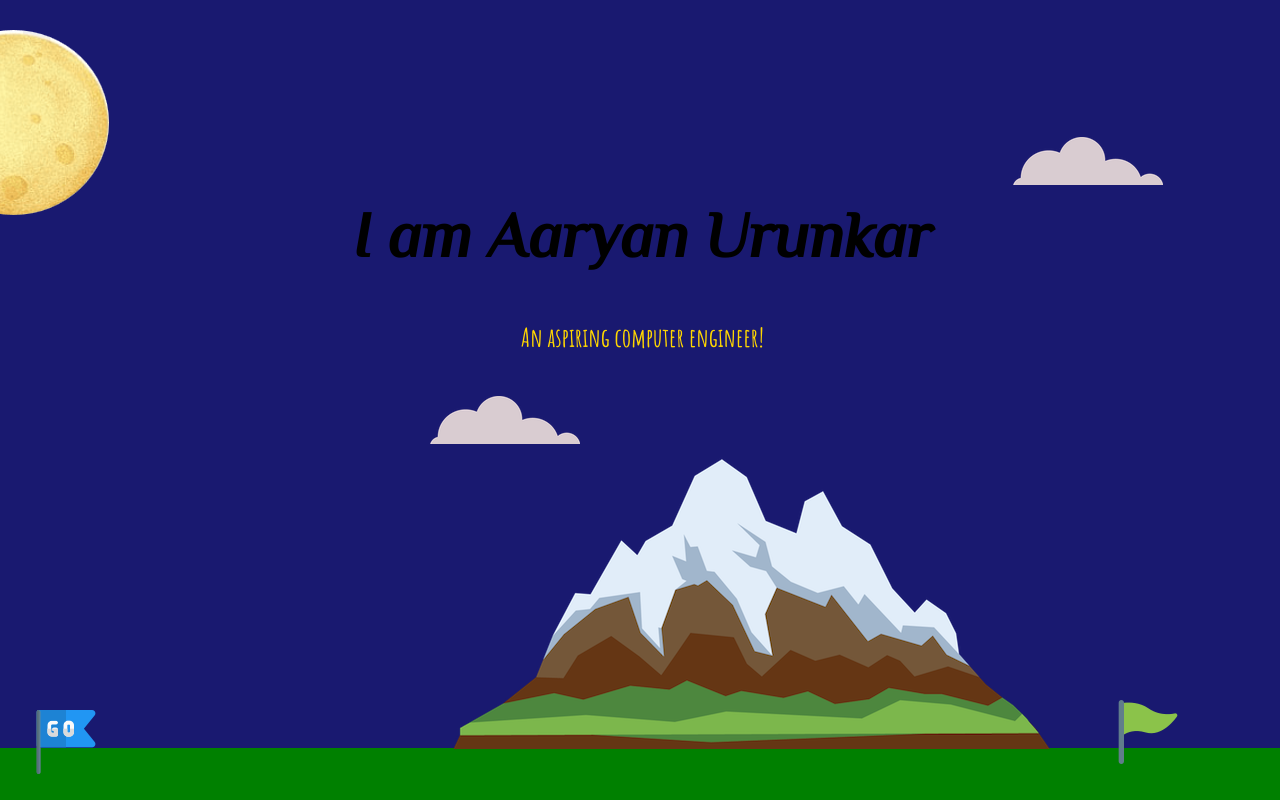
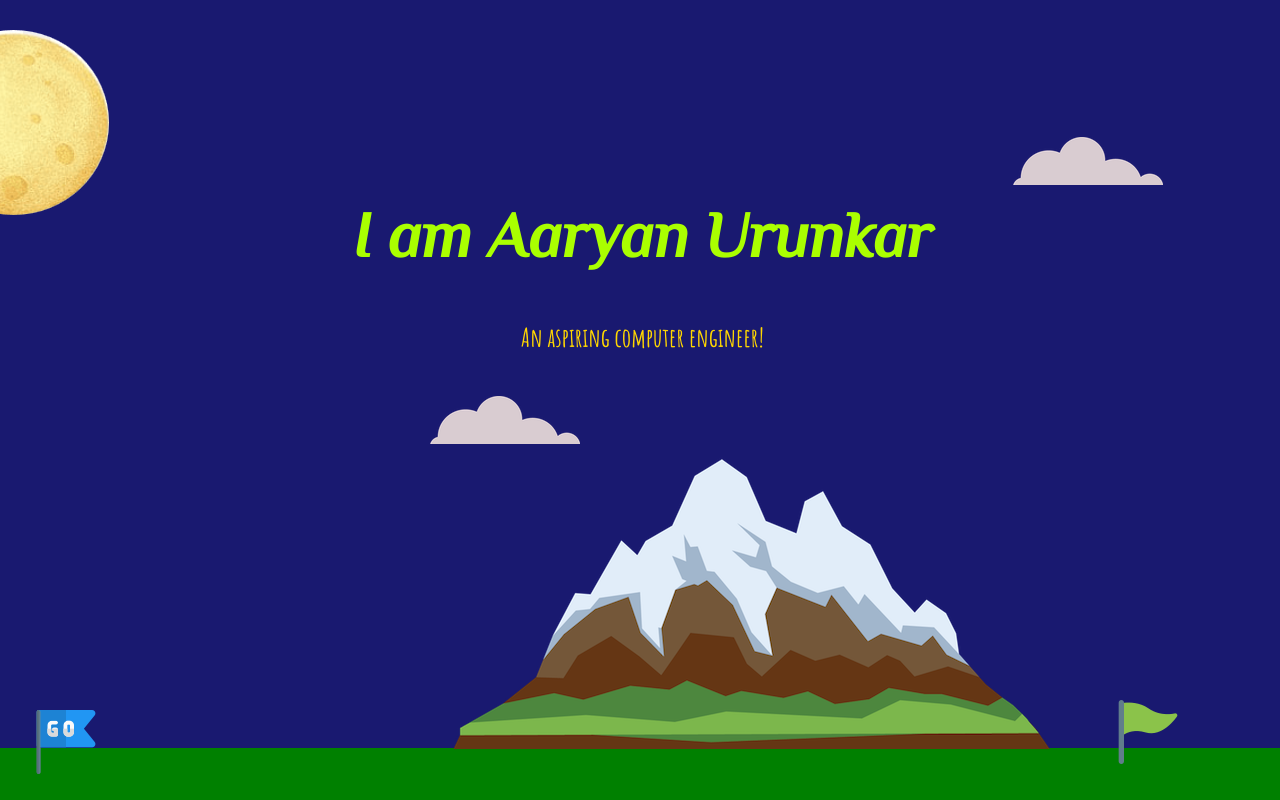
Before and after one commit to Aaryan-Urunkar/better-cv, a plain HTML site: page index.html in a window 1280 px wide. Shown: the top 800 px of the page. Drawn offline with Linux system fonts and the light colour scheme; a web font is replaced by a local one.

Commit message:
Changes 5

```diff
--- a/styles.css
+++ b/styles.css
@@ -26,6 +26,7 @@ h1{
     margin-top: 0;
     padding-top: 10px ;
     padding-left: 5px;
+    color: #AAFF00;
 }
 p{
     font-family: 'Amatic SC', sans-serif;
```
